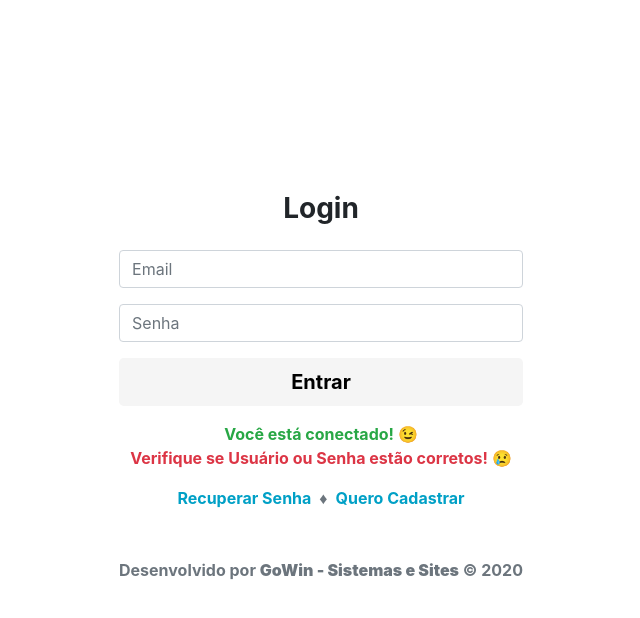
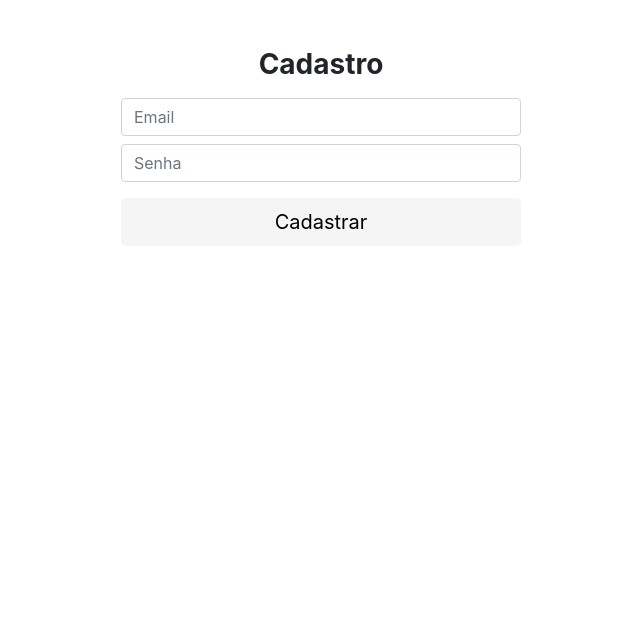
Before and after one commit to AndreFranklinWeb/AppTelefonia, a React (Create React App) app: page / in a window 1280 px wide. Shown: the top 618 px of the page, without its empty margins (319-959 px from the left). Built offline with nearby package versions, Linux system fonts and the light colour scheme.

Commit message:
Foi finalizado o login e cria do o cadastro de usuário diretamente no firebase

```diff
--- a/src/View/Login/index.js
+++ b/src/View/Login/index.js
@@ -6,13 +6,14 @@
 function Login() {
     const [email, setEmail] = useState('');
     const [senha, setSenha] = useState('');
+    const [msgTipo, setMsgTipo] = useState('');
 
     function logar() {
 
         firebase.auth().signInWithEmailAndPassword(email, senha).then(resultado => {
-            alert('Usuário Logado!'); //Se for logado apresenta essa mensagem.
+            setMsgTipo('sucesso'); //Se for logado apresenta essa mensagem.
         }).catch(Error => {
-            alert('Erro de Usuário ou Senha!');
+            setMsgTipo('erro');
         });
     }
 
@@ -31,16 +32,16 @@
                 <button onClick={logar} class="btn btn-lg btn btn-block btn-login font-weight-bold" type="button">Entrar</button>
 
                 <div className="msg-login  text-center my-3">
-                    <span className="text-success"><strong>Você está conectado! &#128521;</strong></span>
-                    <br></br>
-                    <span className="text-danger"><strong>Verifique se Usuário ou Senha estão corretos! &#128546;</strong></span>
+                    {msgTipo === 'sucesso' && <span className="text-success"><strong>Você está conectado! &#128521;</strong></span>}
+
+                    {msgTipo === 'erro' && <span className="text-danger"><strong>Verifique se Usuário ou Senha estão corretos! &#128546;</strong></span>}
                 </div>
 
                 <div className="opçoes-login mt-2 text-center font-weight-bold">
                     <a href="#" className="mx-2">Recuperar Senha</a>
                     <span className="text-secondary">&#9830;</span>
                     <a href="#" className="mx-2">Quero Cadastrar</a>
-                    <p class="mt-5 mb-3 text-muted text-center">Desenvolvido por <strong>GoWin - Sistemas e Sites</strong> &copy; 2020</p>
+                    <p class="mt-5 mb-3 text-muted text-center">Desenvolvido por <strong>FKL - Sistemas e Sites</strong> &copy; 2020</p>
                 </div>
             </form>
         </div>
--- /dev/null
+++ b/src/View/usuario-novo/index.js
@@ -0,0 +1,66 @@
+import React, { useState } from 'react';
+import firebase from '../../config/firebase';
+import 'firebase/auth';
+import './usuario-novo.css';
+
+function NovoUsuario() {
+
+    const [email, setEmail] = useState('');
+    const [senha, setSenha] = useState('');
+    const [msgTipo, setMsgTipo] = useState('');
+    const [msg, setMsg] = useState('');
+
+    function cadastrar() {
+        setMsgTipo(null);
+
+        if (!email || !senha) {
+            setMsgTipo('erro')
+            setMsg('Você precisa informar email e senha para fazer o cadastro!')
+            return;
+        }
+        firebase.auth().createUserWithEmailAndPassword(email, senha).then(resultado => {
+            setMsgTipo('sucesso')
+        }).catch(erro => {
+            setMsgTipo('erro')
+            switch (erro.message) {
+                case 'Password should be at least 6 characters':
+                    setMsg('A senha deve ter pelo menos 6 caracteres');
+                    break;
+
+                case 'The email address is already in use by another account.':
+                    setMsg('O endereço de e-mail já está sendo usado por outro usuário.');
+                    break;
+
+                case 'The email address is badly formatted.':
+                    setMsg('Endereço de e-mail está formatado incorretamente.');
+                    break;
+
+                default:
+                    setMsg('Não foi possivel cadastrar. Tente novamente mais tarde!');
+                    break;
+            }
+        })
+    }
+
+    return (
+        <div className='form-cadastro'>
+            <form className='text-center form-login mx-auto mt-5'>
+                <h1 className='h3 mb-3 text-black font-weight-bold'>Cadastro</h1>
+
+                <input onChange={(e) => setEmail(e.target.value)} type="email" className="form-control my-2" placeholder="Email" />
+                <input onChange={(e) => setSenha(e.target.value)} type="password" className="form-control my-2" placeholder="Senha" />
+
+                <button onClick={cadastrar} type="button" className="btn btn-lg btn-block mt-3 mb-5 btn-cadastro">Cadastrar</button>
+
+                <div className="msg-login text-center my-5">
+                    {msgTipo === 'sucesso' && <span className="text-success"> <strong> WoW!</strong>Usuário cadastrado com sucesso! &#128521;</span>}
+                    {msgTipo === 'erro' && <span className="text-danger"><strong>Ops!</strong> {msg} &#128546;</span>}
+                </div>
+
+            </form>
+
+        </div>
+    )
+}
+
+export default NovoUsuario;
--- /dev/null
+++ b/src/View/usuario-novo/usuario-novo.css
@@ -0,0 +1,12 @@
+.form-login{
+    max-width: 400px;
+}
+
+.btn-cadastro{
+    background-color: #F5F5F5;
+}
+
+.btn-cadastro:hover{
+    background-color: #99CF16;
+    color: #fff;
+}
--- a/src/index.js
+++ b/src/index.js
@@ -1,5 +1,5 @@
 import React from 'react';
 import ReactDOM from 'react-dom';
-import App from '../src/View/Login/';
+import App from '../src/View/usuario-novo/';
 
 ReactDOM.render(<App />,document.getElementById('root'));
```
Also changed, not shown: 1 other file (tests, documents, lock files or other folders).
